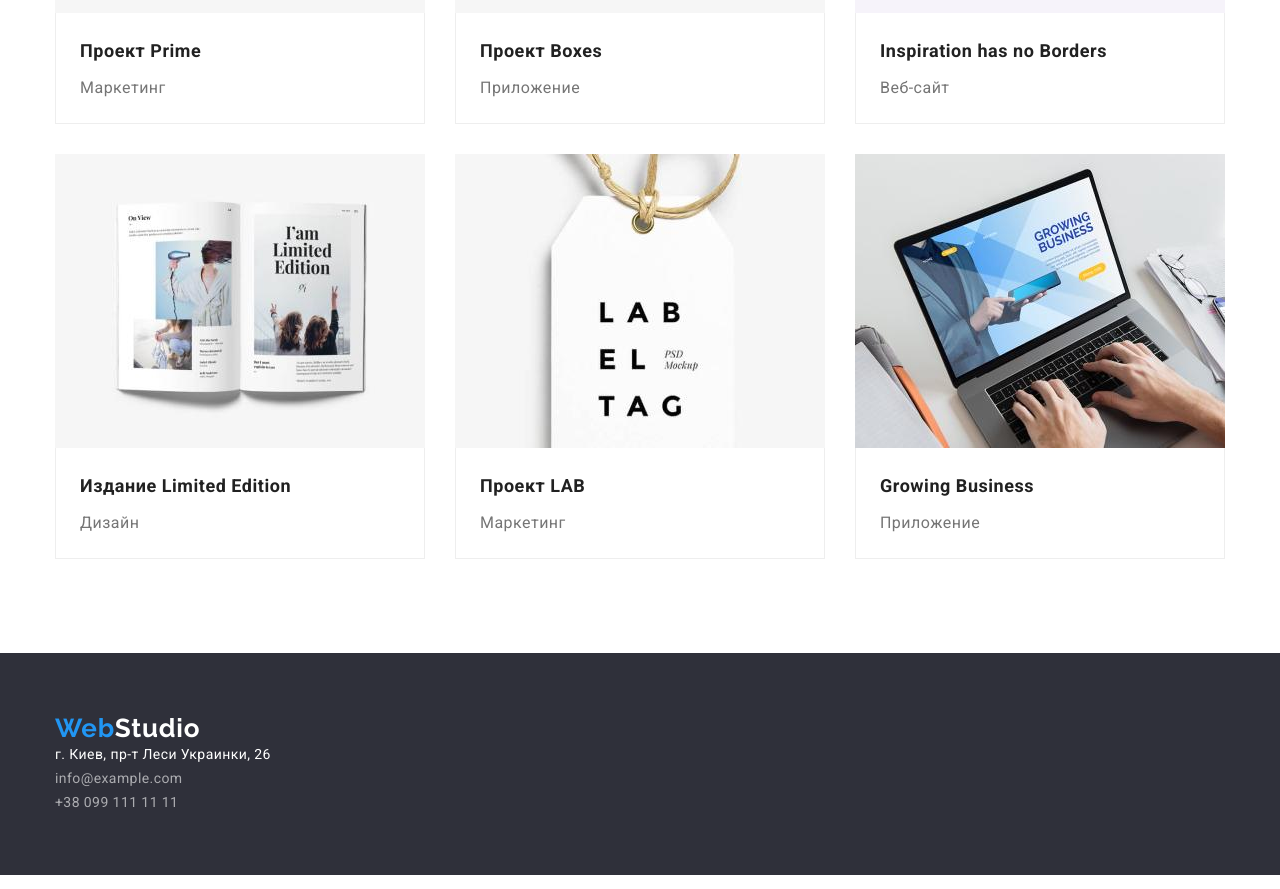
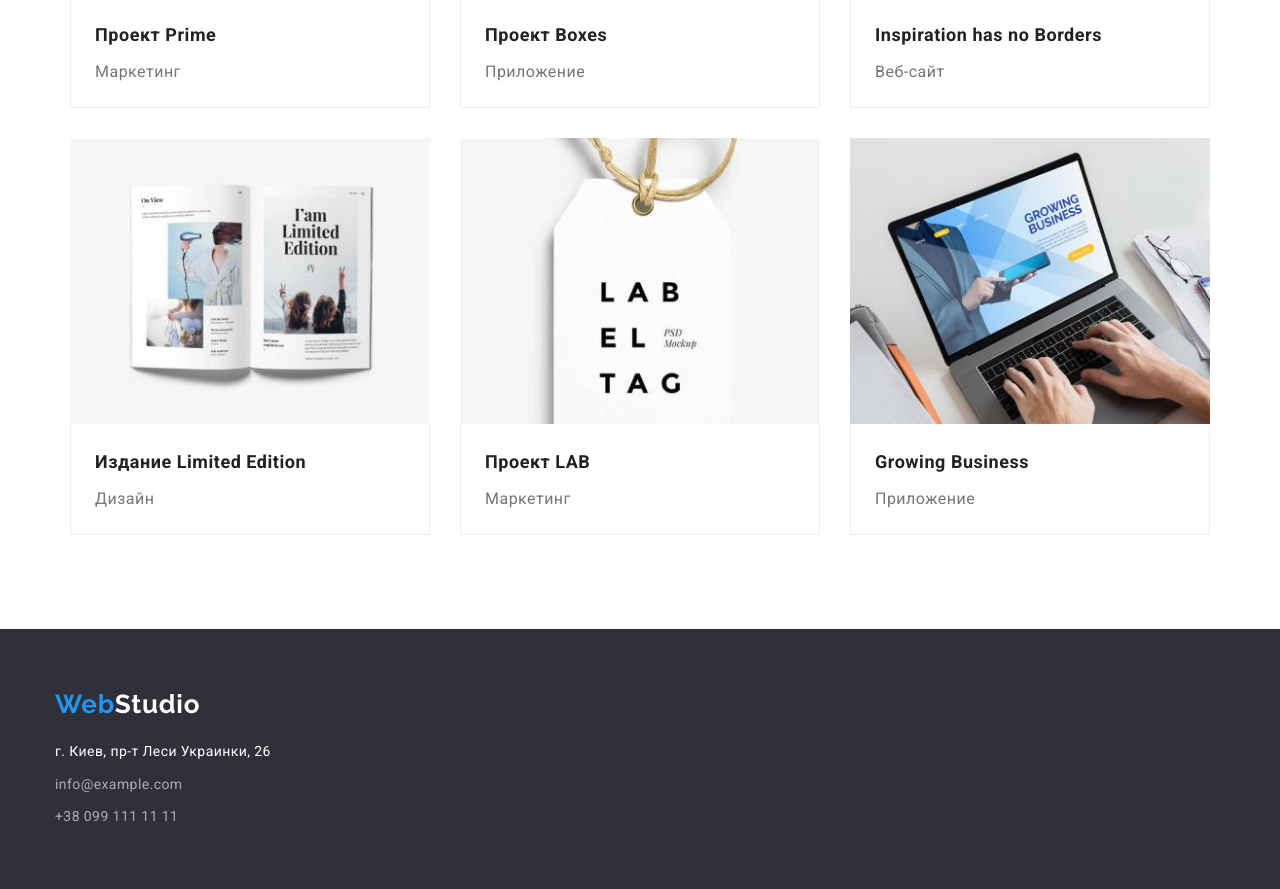
Before and after one commit to MariiaZhuravlova/goit-markup-hw-03, a plain HTML site: page portfolio.html in a window 1280 px wide. Shown: the part 978-1867 px from the top of the page. Drawn offline with nearby package versions, Linux system fonts and the light colour scheme.

Commit message:
Flexbox v1.1

```diff
--- a/css/styles.css
+++ b/css/styles.css
@@ -43,6 +43,7 @@
     font-style: normal;
     text-decoration: none;
     color: var(--primary-text-color);
+    display:block;
 }
 h1,
 h2,
@@ -252,11 +253,12 @@ color: var(--text-color-white);
 .benefits-list > .benefits-item-card
 {
    flex-basis: calc((100% / 4) - var(--card-set-gap));
-   margin-right: var(--card-set-gap);
 
  }
 
-
+ .benefits-item-card:not(:last-child){
+ margin-right: var(--card-set-gap);
+}
 .benefits-title
 {margin-bottom: 10px;
 font-weight: 700;
@@ -279,13 +281,16 @@ text-align: center;
 
     display: flex;
     flex-wrap: wrap;
-    margin-right: calc(-1 * var(--card-set-gap));
+
 }
-
 .case-list > .application-item{
     flex-basis: calc((100% / 3) - var(--card-set-gap));
-    margin-right: var(--card-set-gap);
-}
+    }
+
+    .application-item:not(:last-child)
+    {
+        margin-right: var(--card-set-gap);
+    }
 .section-title
 {
     margin-bottom: 50px;
@@ -324,14 +329,16 @@ text-align: center;
 
     display: flex;
     flex-wrap: wrap;
-    margin-right: calc(-1 * var(--card-set-gap));
+
 }
 
 .team-list > .team-item{
     flex-basis: calc((100% / 4) - var(--card-set-gap));
+
+}
+.team-item:not(:last-child) {
     margin-right: var(--card-set-gap);
 }
-
 .team-content{
     padding-top: 30px;
     padding-bottom: 30px;
@@ -435,7 +442,7 @@ color: var(--title-text-color);
     background-color: var(--bgc-section);
     color: var(--primary-text-color);
 }
-.portfolio-list
+/* .portfolio-list
 {
     padding: 0;
     margin: 0;
@@ -453,7 +460,33 @@ color: var(--title-text-color);
     flex-basis: calc((100% / 3) - var(--card-set-gap)) ;
     margin-left: var(--card-set-gap);
     margin-top: var(--card-set-gap);
+} */
+.portfolio-list
+{
+    padding: 0;
+    margin: 0;
+    list-style: none;
+
+    display: flex;
+    flex-wrap: wrap;
+    justify-content: center;
+
 }
+.portfolio-list > .portfolio-item
+{
+    flex-basis: calc((100% / 3) - var(--card-set-gap)) ;
+    margin-left: var(--card-set-gap);
+    margin-top: var(--card-set-gap);
+}
+.portfolio-item:nth-child(3n+1)
+{
+    margin-left: 0;
+}
+.portfolio-item:nth-child(-n+3)
+{
+    margin-top: 0;
+}
+
 
 /* footer-section */
 .footer-field
@@ -468,7 +501,17 @@ line-height: 1.71;
 letter-spacing: 0.03em;
 color: rgba(255, 255, 255, 0.6);
 }
-
+.address-list{
+    padding: 0;
+    margin: 0;
+    list-style: none;
+display: flex;
+flex-direction: column ;
+}
+.address-item:not(:last-child)
+{
+margin-bottom: 9px;
+}
 .map-color-white{
     color:var(--text-color-white);
 }
--- a/portfolio.html
+++ b/portfolio.html
@@ -183,14 +183,16 @@
     </main>
     <footer class="footer-field">
         <div class="container">
-             <a href="./index.html" class="logo-text link web-footer">Web<span class="logo-studio-white">Studio</span></a>
-                <address>
+            <div class="web-footer">
+             <a href="./index.html" class="logo-text link">Web<span class="logo-studio-white">Studio</span></a>
+            </div>
+             <address>
                 <ul class="address-list list">
-                    <li><a class="footer-list-item map-color-white link" href="https://www.google.com/maps"
+                    <li class="address-item"><a class="footer-list-item map-color-white link" href="https://www.google.com/maps"
                             target="_blank">г.
                             Киев, пр-т Леси Украинки, 26</a></li>
-                    <li><a class="footer-list-item link" href="mailto:info@example.com">info@example.com</a></li>
-                    <li><a class="footer-list-item link" href="tel:+380991111111">+38 099 111 11
+                    <li class="address-item"><a class="footer-list-item link" href="mailto:info@example.com">info@example.com</a></li>
+                    <li class="address-item"><a class="footer-list-item link" href="tel:+380991111111">+38 099 111 11
                             11</a></li>
                 </ul>
             </address>
```
Also changed, not shown: index.html (+6 -18 lines).
